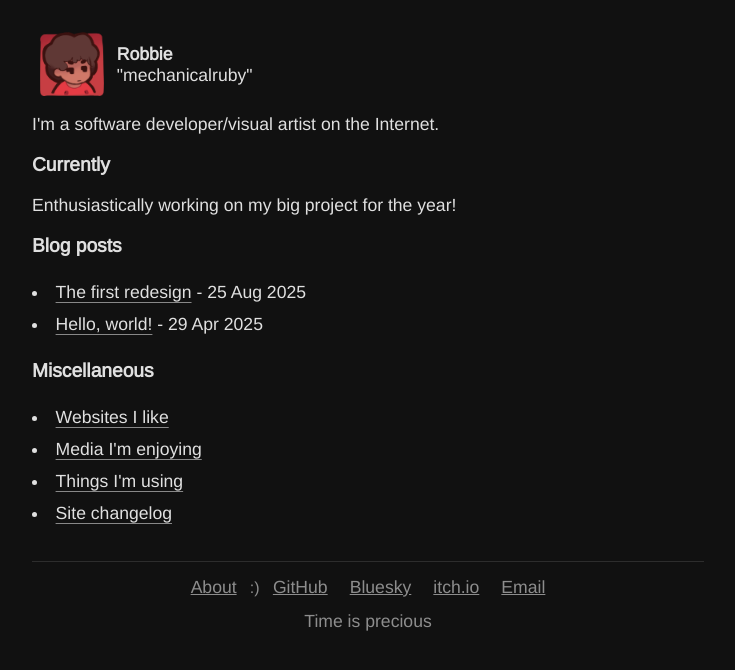
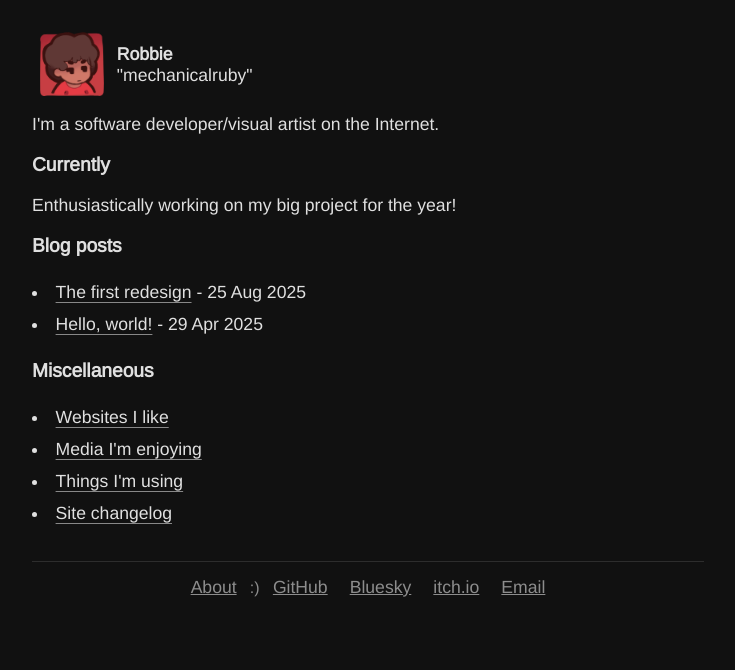
Before and after one commit to mechanicalruby/mechanicalruby.github.io, a SvelteKit app: page / in a window 1280 px wide. Shown: the top 670 px of the page, without its empty margins (272-1007 px from the left). Built offline with nearby package versions, Linux system fonts and the light colour scheme.

Commit message:
Remove footer text

```diff
--- a/src/routes/+layout.svelte
+++ b/src/routes/+layout.svelte
@@ -30,7 +30,6 @@
         <li><a href="mailto:robbierocket05@gmail.com">Email</a></li>
         <!-- <li><a href="{base}">RSS</a></li> -->
     </ul>
-    <p>Time is precious</p>
 </footer>
 
 <style>
```
